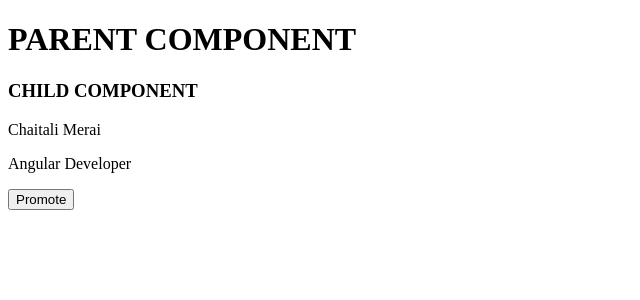
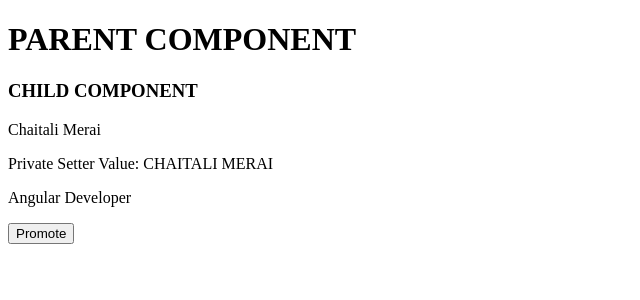
Before and after one commit to meraichaitali75/angular-interview-tasks, an Angular app: page / in a window 1280 px wide. Shown: the top 300 px of the page, without its empty margins (0-640 px from the left). Built offline with nearby package versions, Linux system fonts and the light colour scheme.

Commit message:
fix: parent child value displayed with setter(set)

```diff
--- a/src/app/parent-child/child.component.ts
+++ b/src/app/parent-child/child.component.ts
@@ -1,7 +1,6 @@
 import { CommonModule } from '@angular/common';
-import { HttpClient } from '@angular/common/http';
-import { Component, EventEmitter, inject, Input, OnInit, Output } from '@angular/core';
-import { catchError, Observable, of } from 'rxjs';
+import { Component, EventEmitter, Input, OnChanges, Output, SimpleChanges } from '@angular/core';
+import { count } from 'rxjs';
 
 /*
 2). Create a parent component and a child component named UserCard.
@@ -15,14 +14,22 @@ using an @Input() property, and display it inside the child's template.
     template: `
      <h3>CHILD COMPONENT</h3>
      <p>{{user.name}}</p>
+     <p>Private Setter Value: {{name}}</p>
      <p>{{user.role}}</p>
      <button (click)="onPromote()">Promote</button>
   `,
 })
+
 export class ChildComponent {
-
+    //private value setter(set)
+    private _name: string = '';
+    @Input() set name(value: string) {
+        this._name = value.toUpperCase();
+    }
+    get name() {
+        return this._name;
+    }
     @Input() user!: { name: string, role: string };
-
     @Output() roleUpdated = new EventEmitter<string>();
 
     onPromote(): void {
--- a/src/app/parent-child/parent.component.ts
+++ b/src/app/parent-child/parent.component.ts
@@ -15,7 +15,7 @@ using an @Input() property, and display it inside the child's template.
   imports: [CommonModule, ChildComponent],
   template: `
      <h1>PARENT COMPONENT</h1>
-     <app-child-component [user]="currentUser" (roleUpdated)="handleRoleUpdate($event)"></app-child-component>
+     <app-child-component [user]="currentUser" [name]="currentUser.name" (roleUpdated)="handleRoleUpdate($event)"></app-child-component>
   `,
 })
 export class ParentComponent {
```
